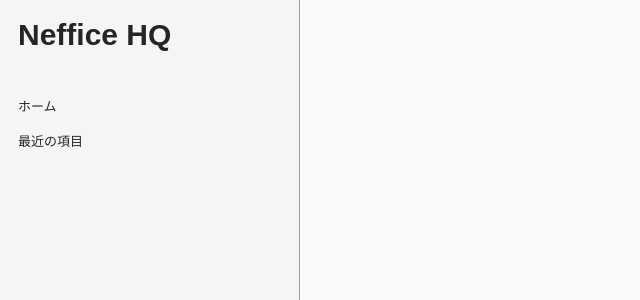
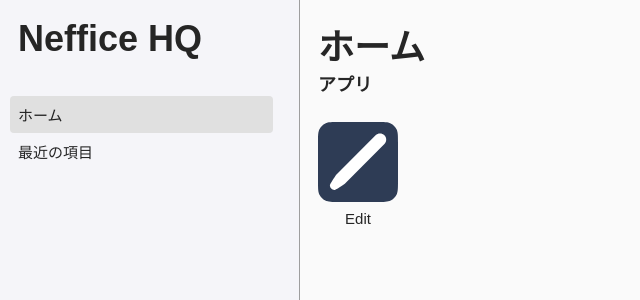
Before and after one commit to ocelot2024/Draface, a Vue app: page / in a window 1280 px wide. Shown: the top 300 px of the page, without its empty margins (0-640 px from the left). Built offline with nearby package versions, Linux system fonts and the light colour scheme.

Commit message:
とりあえずアプリ起動のアニメーションまでを実装

```diff
--- a/index.html
+++ b/index.html
@@ -3,7 +3,10 @@
     <head>
         <meta charset="UTF-8" />
         <link rel="icon" href="/favicon.ico" />
-        <meta name="viewport" content="width=device-width, initial-scale=1.0" />
+        <meta
+            name="viewport"
+            content="width=device-width,initial-scale=1.0,maximum-scale=1.0"
+        />
         <title></title>
         <link rel="manifest" href="/src/assets/pwa/manifest.json" />
     </head>
@@ -11,11 +14,20 @@
         <div id="app"></div>
         <script type="module" src="/src/main.js"></script>
     </body>
-    <link href="https://fonts.googleapis.com/css2?family=Material+Symbols+Rounded" rel="stylesheet" />
+    <link
+        href="https://fonts.googleapis.com/css2?family=Material+Symbols+Rounded"
+        rel="stylesheet"
+    />
     <link rel="preconnect" href="https://fonts.googleapis.com" />
     <link rel="preconnect" href="https://fonts.gstatic.com" crossorigin />
-    <link href="https://fonts.googleapis.com/css2?family=Noto+Sans+JP:wght@100..900&display=swap" rel="stylesheet" /><!-- Google tag (gtag.js) -->
-    <script async src="https://www.googletagmanager.com/gtag/js?id=G-G07C5V6Z5Z"></script>
+    <link
+        href="https://fonts.googleapis.com/css2?family=Noto+Sans+JP:wght@100..900&display=swap"
+        rel="stylesheet"
+    /><!-- Google tag (gtag.js) -->
+    <script
+        async
+        src="https://www.googletagmanager.com/gtag/js?id=G-G07C5V6Z5Z"
+    ></script>
     <script>
         window.dataLayer = window.dataLayer || [];
         function gtag() {
--- /dev/null
+++ b/src/apps/app-loader.vue
@@ -0,0 +1,4 @@
+<script setup></script>
+<template>
+    <h1>app!!</h1>
+</template>
--- /dev/null
+++ b/src/apps/apps.js
@@ -0,0 +1,8 @@
+import editLogo from "./Edit/assets/logo.svg?no-inline";
+export default [
+    {
+        name: "Edit",
+        id: "edit",
+        icon: editLogo,
+    },
+];
--- a/src/assets/css/base.css
+++ b/src/assets/css/base.css
@@ -10,10 +10,15 @@
     font-size: var(--font-size-1);
     color: var(--text-primary);
     font-weight: var(--font-weight-1);
-    font-family:sans-serif;
+    font-family: sans-serif;
 }
 
 h1 {
     font-size: var(--font-size-4);
     font-weight: var(--font-weight-2);
 }
+
+h2 {
+    font-size: var(--font-size-2);
+    font-weight: var(--font-weight-2);
+}
--- a/src/assets/css/var.css
+++ b/src/assets/css/var.css
@@ -5,7 +5,7 @@
     --colour-green: #28cd41;
     --colour-orange: #ff9500;
     --colour-gray-50: #fafafa;
-    --colour-gray-100: #f5f5f5;
+    --colour-gray-100: #f5f5f9;
     --colour-gray-200: #eeeeee;
     --colour-gray-300: #e0e0e0;
     --colour-gray-400: #bdbdbd;
@@ -33,13 +33,15 @@
     --spacing-2: 8px;
     --spacing-3: 12px;
     --spacing-4: 18px;
+    --spacing-5: 21px;
     --spacing-8: 36px;
+    --spacing-16: 72px;
     /*Font sizes*/
     --font-size-0: 10px;
-    --font-size-1: 13px;
+    --font-size-1: 15px;
     --font-size-2: 18px;
     --font-size-3: 25px;
-    --font-size-4: 30px;
+    --font-size-4: 36px;
     /*Font Weight*/
     --font-weight-1: 500;
     --font-weight-2: 600;
--- a/src/components/layouts/SidePanelViewContainer.vue
+++ b/src/components/layouts/SidePanelViewContainer.vue
@@ -23,4 +23,8 @@
     min-height: 100vh;
     align-items: stretch;
 }
+
+.contents-area {
+    flex: 1;
+}
 </style>
--- /dev/null
+++ b/src/core/dom.js
@@ -0,0 +1,8 @@
+export const getElementPos = (dom) => {
+    const domRect = dom.getBoundingClientRect();
+    return {
+        left: domRect.left,
+        right: domRect.right,
+        top: domRect.top,
+    };
+};
--- a/src/hq/hq.vue
+++ b/src/hq/hq.vue
@@ -5,30 +5,91 @@
 import SidePanelViewContainer from '@/components/layouts/SidePanelViewContainer.vue';
 import { showInstallPrompt, registerInstallPrompt, installPrompt } from '@/core/pwa';
 import { Translated } from '@/store/translate';
-import { ref } from 'vue';
-
-const viewSelector = ref('')
+import { onMounted, reactive, ref } from 'vue';
+import HomeView from './views/HomeView.vue';
+import router from '@/router';
 
 const sidePanelItems = [
     { id: 'home', content: Translated.data.hq.navigation.to_home },
     { id: 'to_recent', content: Translated.data.hq.navigation.to_recent }
+];
 
-]
+const viewSelector = ref(sidePanelItems[0].id);
 registerInstallPrompt();
+const appBox = reactive({
+    top: '0px',
+    left: '0px',
+    right: 'auto',
+    bottom: 'auto',
+    width: '80px',
+    height: '80px',
+    shown: false
+});
+
+const setAppView = (pos) => {
+    appBox.top = pos.top + 'px';
+    appBox.left = pos.left + 'px';
+    appBox.width = pos.width + 'px';
+    appBox.height = pos.height + 'px';
+    appBox.shown = true;
+    setTimeout(() => {
+        appBox.top = '0px';
+        appBox.left = '0px';
+        appBox.right = '0px';
+        appBox.bottom = '0px';
+        appBox.width = '100%';
+        appBox.height = '100%';
+        router.push('/app/edit')
+    }, 50);
+};
+router.beforeResolve((to) => {
+    console.log(to)
+    if (to.name == "root")
+        appBox.shown = false;
+    else
+        appBox.shown = true;
+})
 </script>
+
 <template>
     <SidePanelViewContainer>
         <template #pane-item>
             <h1>{{ Translated.data.brand.normal }} HQ</h1>
             <SidePanelListContainer>
-                <SidePanelListItem v-for="value in sidePanelItems" @click="viewSelector = value.id"
-                    v-bind:active="viewSelector == value.id" :key="value.id">
+                <SidePanelListItem v-for="value in sidePanelItems" :key="value.id" @click="viewSelector = value.id"
+                    :active="viewSelector === value.id">
                     {{ value.content }}
                 </SidePanelListItem>
             </SidePanelListContainer>
         </template>
         <template #pane-footer>
-            <Button :block="true" variant="simple" @click="showInstallPrompt()" v-if="installPrompt">install</Button>
+            <Button :block="true" variant="simple" @click="showInstallPrompt()" v-if="installPrompt">
+                install
+            </Button>
+        </template>
+        <template #content>
+            <HomeView v-if="viewSelector === 'home'" @launch-app="setAppView($event)" />
         </template>
     </SidePanelViewContainer>
+
+    <div v-show="appBox.shown" class="app-container" :style="{
+        top: appBox.top,
+        left: appBox.left,
+        right: appBox.right,
+        bottom: appBox.bottom,
+        width: appBox.width,
+        height: appBox.height
+    }">
+        <RouterView name="app" />
+    </div>
 </template>
+
+<style scoped>
+.app-container {
+    position: fixed;
+    background-color: var(--background-1);
+    border-radius: var(--border-radius-4);
+    transition: all 150ms cubic-bezier(1, 0.08, 0, 0.86);
+    z-index: 999;
+}
+</style>
--- /dev/null
+++ b/src/hq/views/HomeView.vue
@@ -0,0 +1,59 @@
+<script setup>
+import { Translated } from '@/store/translate';
+import apps from '@/apps/apps';
+import { reactive } from 'vue';
+import { getElementPos } from '@/core/dom';
+const appindex = reactive(apps);
+defineEmits(['launchApp'])
+</script>
+<template>
+    <div class="content">
+        <div>
+            <h1>{{ Translated.data.hq.home.home }}</h1>
+            <h2>{{ Translated.data.hq.home.apps }}</h2>
+        </div>
+        <div class="apps">
+            <div v-for="value in appindex" :key="value.id" class="app-container"
+                @click="$emit('launchApp', getElementPos($event.target))">
+                <div class="app" :style="{ backgroundImage: `url(${value.icon})` }"></div>
+                <div class="app-name">{{ value.name }}</div>
+            </div>
+        </div>
+    </div>
+</template>
+<style scoped>
+.content {
+    padding: var(--spacing-4);
+    width: 100%;
+    display: flex;
+    flex-direction: column;
+    gap: var(--spacing-4);
+}
+
+.apps {
+    display: grid;
+    grid-template-columns: repeat(auto-fit, 80px);
+    gap: 16px;
+    width: 100%;
+    margin-top: var(--spacing-2);
+}
+
+.app-container {
+    cursor: pointer;
+}
+
+.app {
+    aspect-ratio: 1;
+    border-radius: var(--border-radius-4);
+    background-size: contain;
+    background-repeat: no-repeat;
+    background-position: center;
+}
+
+
+.app-name {
+    text-align: center;
+    width: 100%;
+    margin-top: var(--spacing-2);
+}
+</style>
--- a/src/i18n/ja-jp.js
+++ b/src/i18n/ja-jp.js
@@ -7,5 +7,9 @@
             to_home: "ホーム",
             to_recent: "最近の項目",
         },
+        home: {
+            home: "ホーム",
+            apps: "アプリ",
+        },
     },
 };
--- a/src/router/index.js
+++ b/src/router/index.js
@@ -1,3 +1,4 @@
+import AppLoader from "@/apps/app-loader.vue";
 import Hq from "@/hq/hq.vue";
 import { createRouter, createWebHistory } from "vue-router";
 
@@ -7,6 +8,17 @@
         {
             path: "/",
             component: Hq,
+            children: [
+                {
+                    path: "",
+                    component: Hq,
+                    name: "root",
+                },
+                {
+                    path: "app/:id",
+                    components: { app: AppLoader },
+                },
+            ],
         },
     ],
 });
```
Also changed, not shown: src/apps/Edit/assets/logo.svg (added).
